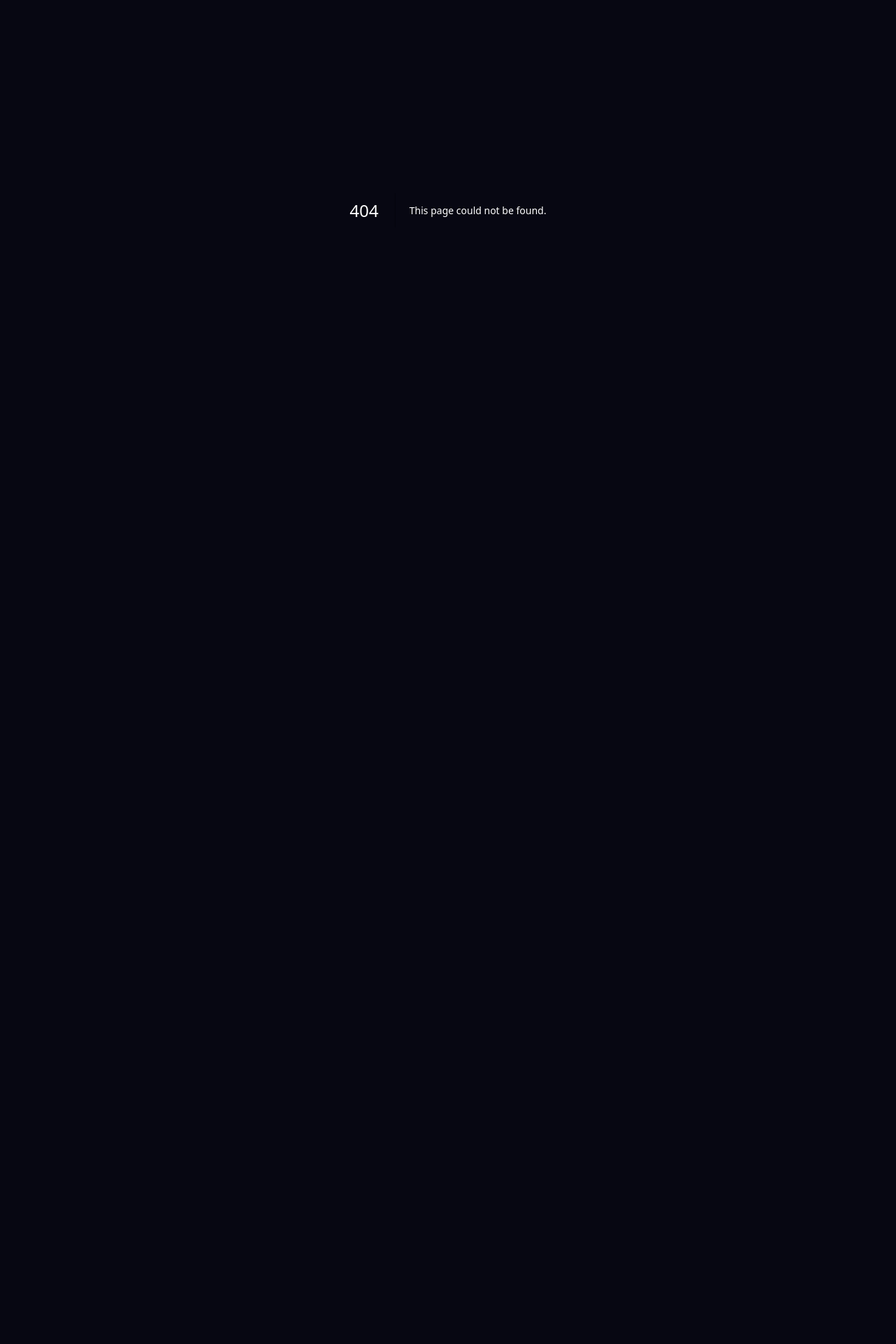
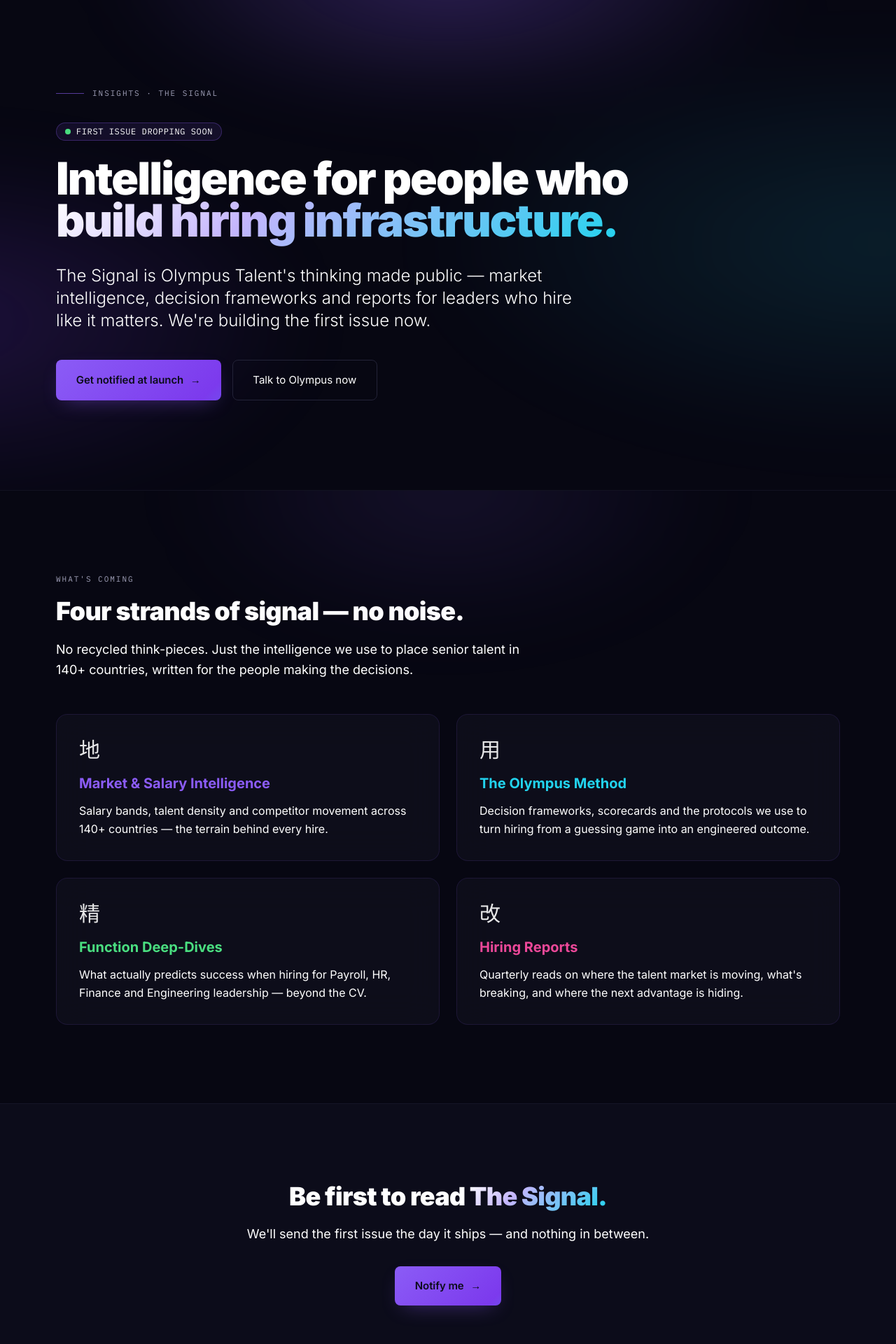
Before and after one commit to OlympusTalent/olympus-new, a Next.js app: page /insights in a window 1280 px wide. Before the commit this address had no page. Shown: the part 100-2020 px from the top of the page at 70% size. Before the commit the page ends 800 px from the top, so only its background shows below. Built offline with nearby package versions, Linux system fonts and the light colour scheme.

Commit message:
Add Insights hub (/insights)

```diff
--- /dev/null
+++ b/app/insights/page.tsx
@@ -0,0 +1,139 @@
+import type { Metadata } from "next";
+import Link from "next/link";
+import { SiteNav } from "@/components/site-nav";
+import { SiteFooter } from "@/components/site-footer";
+
+export const metadata: Metadata = {
+  title: "Insights — The Signal | Olympus Talent",
+  description:
+    "The Signal — hiring intelligence from Olympus Talent. Market reports, salary benchmarks and decision frameworks for Payroll, HR, IT and Finance leaders. Launching soon.",
+  alternates: { canonical: "/insights" },
+  openGraph: {
+    title: "Insights — The Signal | Olympus Talent",
+    description:
+      "Hiring intelligence for people who build infrastructure. Launching soon.",
+    type: "website",
+  },
+};
+
+const STRANDS = [
+  {
+    glyph: "地",
+    title: "Market & Salary Intelligence",
+    body: "Salary bands, talent density and competitor movement across 140+ countries — the terrain behind every hire.",
+    accent: "text-ot-violet",
+  },
+  {
+    glyph: "用",
+    title: "The Olympus Method",
+    body: "Decision frameworks, scorecards and the protocols we use to turn hiring from a guessing game into an engineered outcome.",
+    accent: "text-ot-cyan",
+  },
+  {
+    glyph: "精",
+    title: "Function Deep-Dives",
+    body: "What actually predicts success when hiring for Payroll, HR, Finance and Engineering leadership — beyond the CV.",
+    accent: "text-ot-signal",
+  },
+  {
+    glyph: "改",
+    title: "Hiring Reports",
+    body: "Quarterly reads on where the talent market is moving, what's breaking, and where the next advantage is hiding.",
+    accent: "text-ot-magenta",
+  },
+];
+
+export default function InsightsPage() {
+  return (
+    <>
+      <SiteNav />
+      <main className="bg-ot-obsidian text-ot-bone">
+        {/* Hero */}
+        <section className="hero-glow py-24 md:py-32 border-b border-ot-steel/40">
+          <div className="max-w-content mx-auto px-6 md:px-12 lg:px-20">
+            <div className="flex items-center gap-3 mb-8">
+              <span className="h-px w-10 bg-ot-violet/60" />
+              <span className="eyebrow text-ot-violet">Insights · The Signal</span>
+            </div>
+            <div className="inline-flex items-center gap-2 mb-6 px-3 py-1 rounded-full border border-ot-violet/30 bg-ot-violet/10">
+              <span className="h-2 w-2 rounded-full bg-ot-signal animate-pulse" />
+              <span className="text-xs font-mono tracking-wider uppercase text-ot-bone">
+                First issue dropping soon
+              </span>
+            </div>
+            <h1 className="font-sans font-black tracking-[-0.03em] leading-[.95] text-[clamp(2.2rem,5vw,4.6rem)] max-w-4xl">
+              Intelligence for people who
+              <br />
+              <span className="gradient-text">build hiring infrastructure.</span>
+            </h1>
+            <p className="mt-8 text-xl md:text-2xl text-ot-ash leading-relaxed max-w-3xl font-light">
+              The Signal is Olympus Talent&apos;s thinking made public — market
+              intelligence, decision frameworks and reports for leaders who hire
+              like it matters. We&apos;re building the first issue now.
+            </p>
+            <div className="mt-10 flex flex-col sm:flex-row gap-4">
+              <a
+                href="mailto:ian@olympus-talent.com?subject=Notify%20me%20when%20The%20Signal%20launches"
+                className="btn-primary text-base"
+              >
+                Get notified at launch <span aria-hidden>→</span>
+              </a>
+              <Link href="/book/advisory" className="btn-ghost text-base">
+                Talk to Olympus now
+              </Link>
+            </div>
+          </div>
+        </section>
+
+        {/* What's coming */}
+        <section className="py-20 md:py-28 section-glow">
+          <div className="max-w-content mx-auto px-6 md:px-12 lg:px-20">
+            <div className="max-w-2xl">
+              <span className="eyebrow text-ot-cyan">What&apos;s Coming</span>
+              <h2 className="mt-4 font-sans font-black text-3xl md:text-4xl tracking-[-0.02em]">
+                Four strands of signal — no noise.
+              </h2>
+              <p className="mt-5 text-lg text-ot-ash leading-relaxed">
+                No recycled think-pieces. Just the intelligence we use to place
+                senior talent in 140+ countries, written for the people making
+                the decisions.
+              </p>
+            </div>
+            <div className="mt-12 grid sm:grid-cols-2 gap-6">
+              {STRANDS.map((s) => (
+                <div key={s.title} className="glass data-card p-8">
+                  <div className="text-3xl mb-4 text-ot-bone/90">{s.glyph}</div>
+                  <h3 className={"font-bold text-xl " + s.accent}>{s.title}</h3>
+                  <p className="mt-3 text-ot-ash leading-relaxed">{s.body}</p>
+                </div>
+              ))}
+            </div>
+          </div>
+        </section>
+
+        {/* Notify band */}
+        <section className="py-20 md:py-28 bg-ot-midnight border-t border-ot-steel/40">
+          <div className="max-w-content mx-auto px-6 md:px-12 lg:px-20 text-center">
+            <h2 className="font-sans font-black text-3xl md:text-4xl tracking-[-0.02em] max-w-2xl mx-auto">
+              Be first to read{" "}
+              <span className="gradient-text">The Signal.</span>
+            </h2>
+            <p className="mt-5 text-lg text-ot-ash max-w-xl mx-auto">
+              We&apos;ll send the first issue the day it ships — and nothing in
+              between.
+            </p>
+            <div className="mt-8 flex justify-center">
+              <a
+                href="mailto:ian@olympus-talent.com?subject=Notify%20me%20when%20The%20Signal%20launches"
+                className="btn-primary text-base"
+              >
+                Notify me <span aria-hidden>→</span>
+              </a>
+            </div>
+          </div>
+        </section>
+      </main>
+      <SiteFooter />
+    </>
+  );
+}
```
